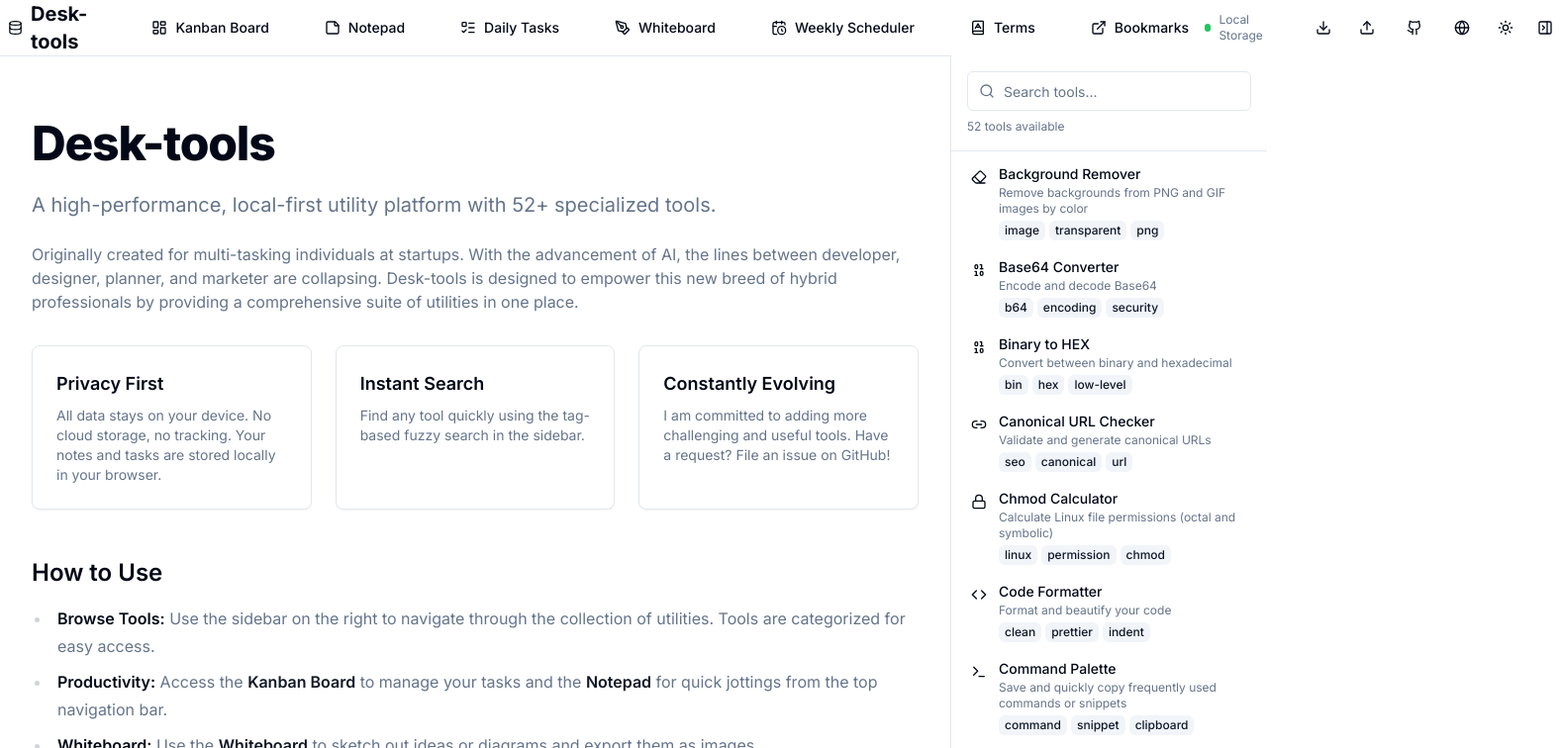
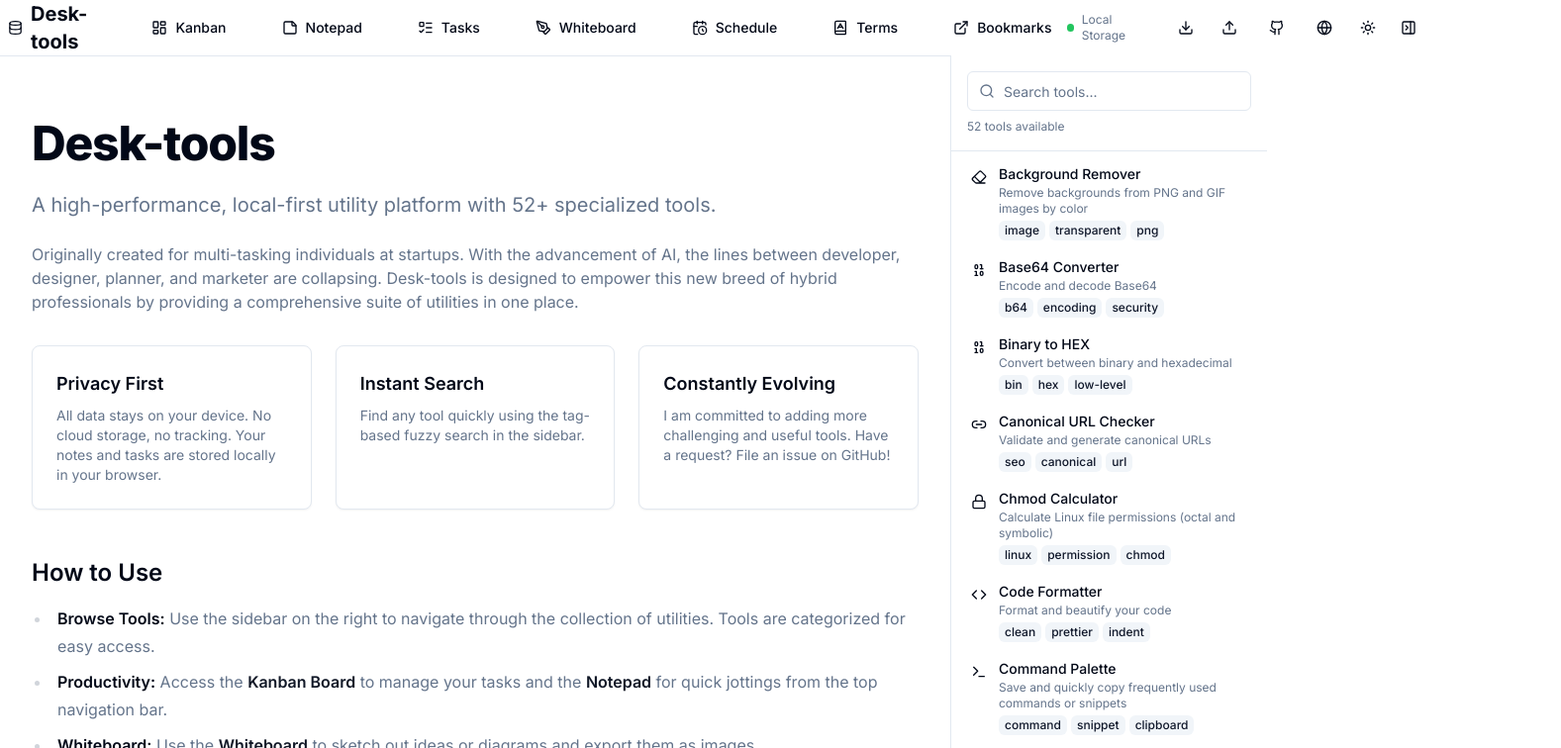
Before and after one commit to zafrem/Desk-tools, a Next.js app: page / in a window 1280 px wide. Shown: the top 756 px of the page at 99% size, 1577 px wide, since content can reach past the window. Built offline with nearby package versions, Linux system fonts and the light colour scheme.

Commit message:
refactor: rename core apps and update descriptions

```diff
--- a/app/daily-tasks/page.tsx
+++ b/app/daily-tasks/page.tsx
@@ -78,9 +78,9 @@ export default function DailyTasksPage() {
         <div>
           <h1 className="text-3xl font-bold mb-2 flex items-center gap-2">
             <Calendar className="h-8 w-8" />
-            Daily Tasks
+            Tasks
           </h1>
-          <p className="text-muted-foreground">Track your recurring daily goals.</p>
+          <p className="text-muted-foreground">Track your recurring daily goals. Resets daily.</p>
         </div>
         <Button onClick={() => handleOpenDialog()}>
           <Plus className="h-4 w-4 mr-2" /> Add Task
--- a/app/kanban/page.tsx
+++ b/app/kanban/page.tsx
@@ -121,7 +121,7 @@ export default function KanbanPage() {
   return (
     <div className="container mx-auto p-8 max-w-7xl">
       <div className="mb-6">
-        <h1 className="text-3xl font-bold mb-2">Kanban Board</h1>
+        <h1 className="text-3xl font-bold mb-2">Kanban</h1>
         <p className="text-muted-foreground">
           Manage your project tasks with a simple drag-and-drop workflow. All data is stored locally.
         </p>
--- a/app/weekly-scheduler/page.tsx
+++ b/app/weekly-scheduler/page.tsx
@@ -189,9 +189,9 @@ export default function WeeklySchedulerPage() {
   return (
     <div className="container mx-auto p-8 max-w-7xl">
       <div className="mb-6">
-        <h1 className="text-3xl font-bold mb-2">Weekly Scheduler</h1>
+        <h1 className="text-3xl font-bold mb-2">Schedule</h1>
         <p className="text-muted-foreground">
-          Plan your week from 7am to 11pm. Set tasks and get notified 5 minutes before.
+          Plan your week from 7am to 11pm. Resets weekly.
         </p>
       </div>
 
--- a/locales/en/navigation.json
+++ b/locales/en/navigation.json
@@ -1,10 +1,10 @@
 {
   "brand": "Desk-tools",
-  "kanban": "Kanban Board",
+  "kanban": "Kanban",
   "notepad": "Notepad",
-  "dailyTasks": "Daily Tasks",
+  "dailyTasks": "Tasks",
   "whiteboard": "Whiteboard",
-  "weeklyScheduler": "Weekly Scheduler",
+  "weeklyScheduler": "Schedule",
   "terms": "Terms",
   "bookmarks": "Bookmarks",
   "localStorage": "Local Storage",
```
